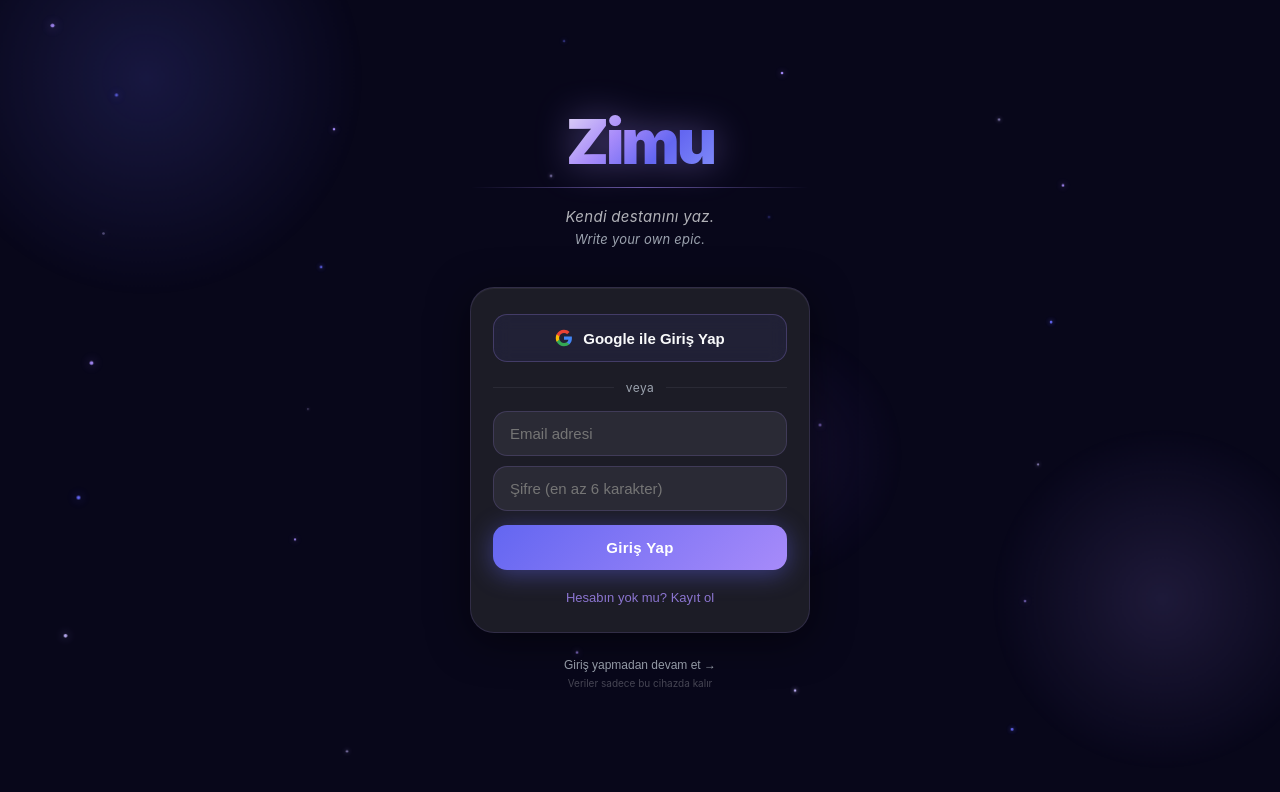
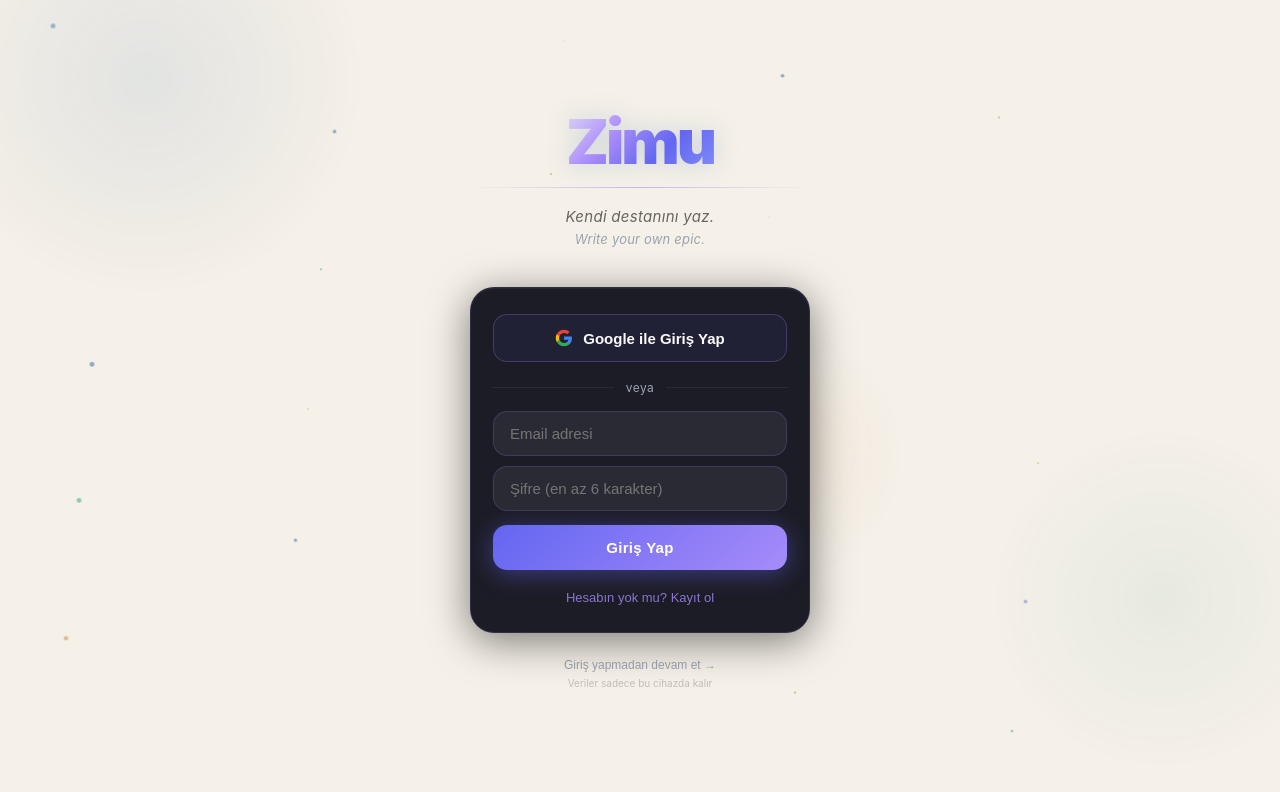
Before and after one commit to arzu72topal-design/zimu, a React (Vite) app: page / in a window 1280 px wide. Shown: the top 792 px of the page. Built offline with nearby package versions, Linux system fonts and the light colour scheme; no server answers.

Commit message:
Update NebulaBackground.jsx

```diff
--- a/src/components/NebulaBackground.jsx
+++ b/src/components/NebulaBackground.jsx
@@ -1,11 +1,11 @@
-/* ── Nebula background shared by splash + login ── */
-export const NEBULA_STARS = Array.from({length:28},(_,i)=>({
+/* ── Warm light background for splash + login ── */
+export const NEBULA_STARS = Array.from({length:20},(_,i)=>({
   id:i,
-  size: i%5===0?3:i%3===0?2:1.5,
-  color: i%3===0?"#a78bfa":i%3===1?"#6366f1":"#c4b5fd",
+  size: i%5===0?4:i%3===0?3:2,
+  color: i%3===0?"#185FA5":i%3===1?"#1D9E75":"#BA7517",
   left: 4+((i*37)%92),
   top: 3+((i*53)%94),
-  dur: 2.5+((i*17)%30)/10,
+  dur: 3+((i*17)%30)/10,
   delay: ((i*23)%30)/10,
   twinkle: i%4===0,
 }));
@@ -14,17 +14,17 @@
   @keyframes fadeInUp { from{opacity:0;transform:translateY(24px)} to{opacity:1;transform:translateY(0)} }
   @keyframes fadeIn   { from{opacity:0} to{opacity:1} }
   @keyframes starFloat {
-    0%,100%{transform:translateY(0) scale(1);opacity:.7}
-    50%{transform:translateY(-8px) scale(1.3);opacity:1}
+    0%,100%{transform:translateY(0) scale(1);opacity:.25}
+    50%{transform:translateY(-6px) scale(1.2);opacity:.5}
   }
   @keyframes starTwinkle {
-    0%,100%{opacity:.3;transform:scale(.8)}
-    50%{opacity:1;transform:scale(1.4)}
+    0%,100%{opacity:.15;transform:scale(.8)}
+    50%{opacity:.45;transform:scale(1.3)}
   }
   @keyframes nebulaOrb1 { 0%,100%{transform:translate(0,0) scale(1)} 50%{transform:translate(25px,-18px) scale(1.08)} }
   @keyframes nebulaOrb2 { 0%,100%{transform:translate(0,0) scale(1)} 50%{transform:translate(-18px,22px) scale(1.05)} }
   @keyframes nebulaOrb3 { 0%,100%{transform:translate(0,0) scale(1)} 50%{transform:translate(12px,16px) scale(1.06)} }
-  @keyframes zimuGlow  { 0%,100%{filter:drop-shadow(0 0 18px rgba(167,139,250,.45))} 50%{filter:drop-shadow(0 0 36px rgba(167,139,250,.85))} }
+  @keyframes zimuGlow  { 0%,100%{filter:drop-shadow(0 0 12px rgba(24,95,165,.2))} 50%{filter:drop-shadow(0 0 24px rgba(24,95,165,.4))} }
   @keyframes lineExpand { from{width:0;opacity:0} to{width:100%;opacity:1} }
   @keyframes shimmer   { 0%,100%{opacity:.45} 50%{opacity:.9} }
   @keyframes tapBlink  { 0%,100%{opacity:.25} 50%{opacity:.55} }
@@ -34,31 +34,31 @@
 export default function NebulaBackground({ children, style }) {
   return (
     <div style={{
-      minHeight:"100dvh", background:"#08071a",
+      minHeight:"100dvh", background:"#F5F0E8",
       display:"flex", alignItems:"center", justifyContent:"center",
-      color:"#F9FAFB", fontFamily:"'SF Pro Display',-apple-system,sans-serif",
+      color:"#2C2A26", fontFamily:"'SF Pro Display',-apple-system,sans-serif",
       position:"relative", overflow:"hidden", ...style,
     }}>
-      {/* Orbs */}
+      {/* Soft orbs */}
       <div style={{position:"absolute",inset:0,pointerEvents:"none",zIndex:0}}>
         <div style={{position:"absolute",width:420,height:420,borderRadius:"50%",
-          background:"radial-gradient(circle,rgba(99,102,241,0.18) 0%,transparent 70%)",
+          background:"radial-gradient(circle,rgba(24,95,165,0.08) 0%,transparent 70%)",
           top:"-120px",left:"-80px",animation:"nebulaOrb1 14s ease-in-out infinite"}}/>
         <div style={{position:"absolute",width:340,height:340,borderRadius:"50%",
-          background:"radial-gradient(circle,rgba(167,139,250,0.14) 0%,transparent 70%)",
+          background:"radial-gradient(circle,rgba(29,158,117,0.06) 0%,transparent 70%)",
           bottom:"5%",right:"-60px",animation:"nebulaOrb2 18s ease-in-out infinite"}}/>
         <div style={{position:"absolute",width:260,height:260,borderRadius:"50%",
-          background:"radial-gradient(circle,rgba(139,92,246,0.10) 0%,transparent 70%)",
+          background:"radial-gradient(circle,rgba(186,117,23,0.06) 0%,transparent 70%)",
           top:"40%",left:"50%",animation:"nebulaOrb3 22s ease-in-out infinite"}}/>
       </div>
-      {/* Stars */}
+      {/* Subtle dots */}
       <div style={{position:"absolute",inset:0,pointerEvents:"none",zIndex:0}}>
         {NEBULA_STARS.map(s=>(
           <div key={s.id} style={{
             position:"absolute",
             width:s.size,height:s.size,borderRadius:"50%",
             background:s.color,
-            boxShadow:`0 0 ${s.size*3}px ${s.color}`,
+            opacity:0.2,
             left:`${s.left}%`,top:`${s.top}%`,
             animation:`${s.twinkle?"starTwinkle":"starFloat"} ${s.dur}s ease-in-out ${s.delay}s infinite`,
           }}/>
```
